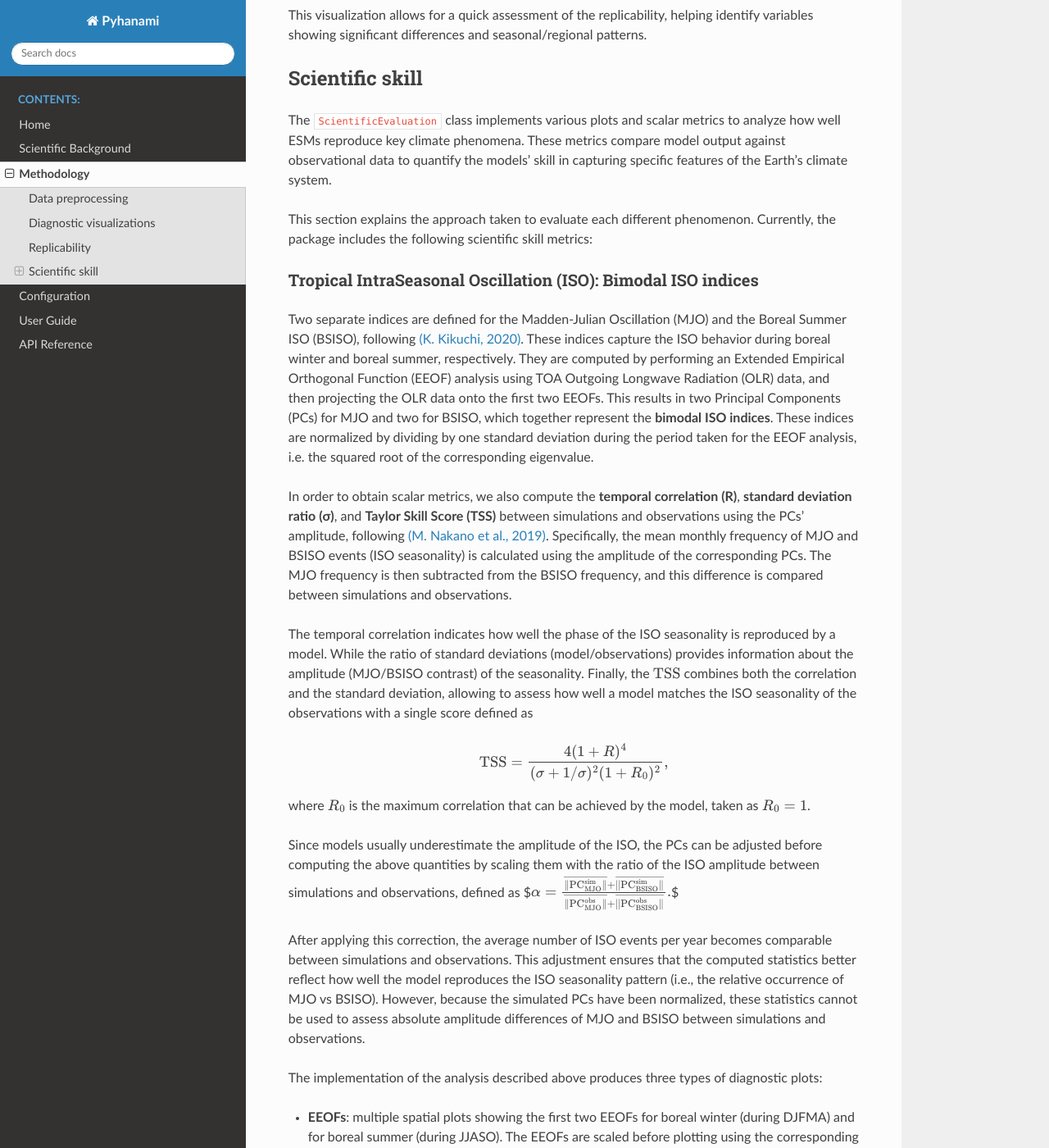
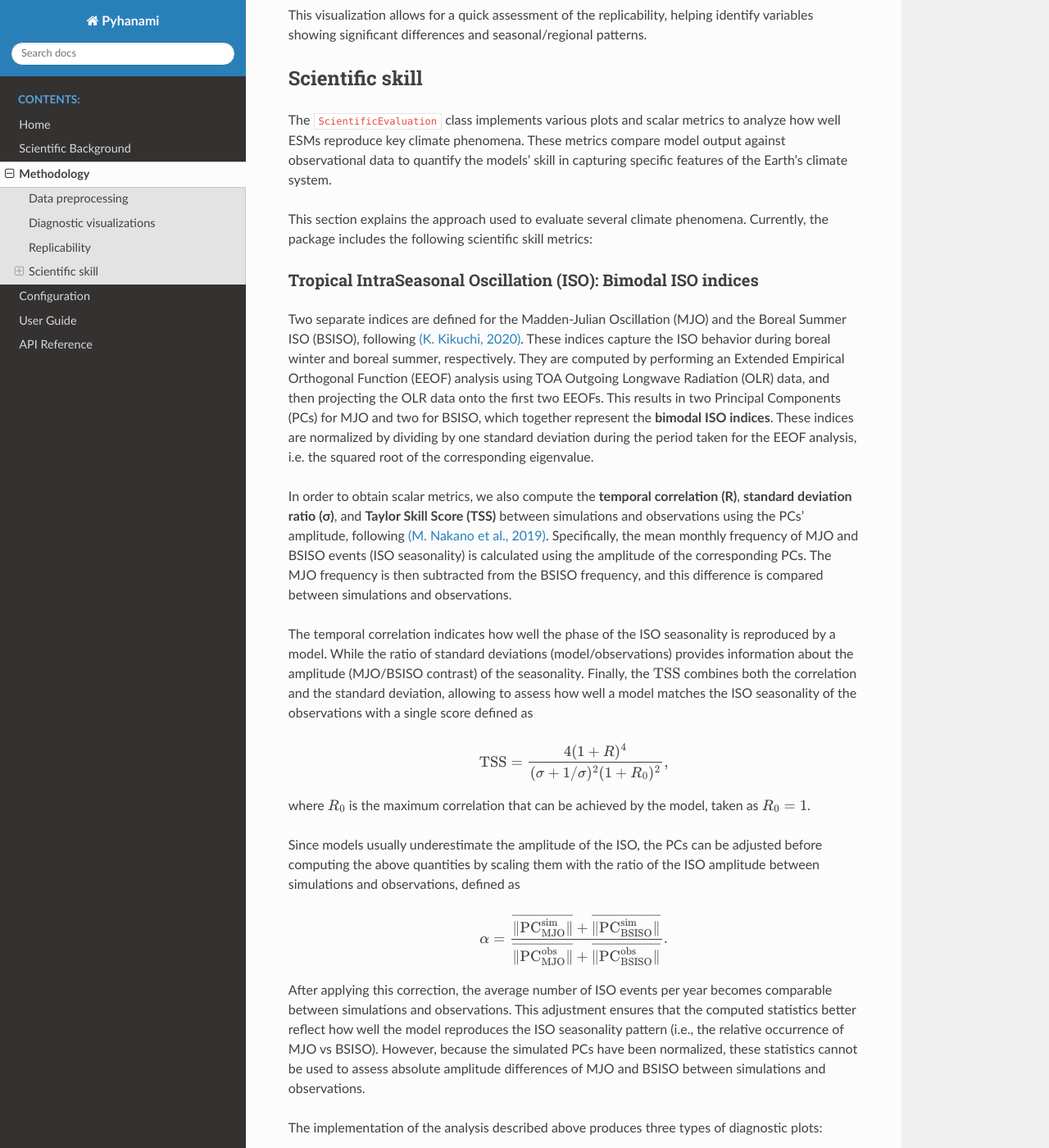
Before and after one commit to BSC-ES/pyhanami, a Sphinx documentation site: the page built from docs/source/Methodology.md, in a window 1280 px wide and 1400 px high, scrolled down 2856 px. Shown: the whole window at 82% size. Built offline with Sphinx 7.4.7 and the Read the Docs theme 3.1.0, drawn with Linux system fonts in a browser that asks for light colours.

Commit message:
Corrected alpha latex definition in ISO indices

```diff
--- a/docs/source/Methodology.md
+++ b/docs/source/Methodology.md
@@ -78,7 +78,7 @@ This visualization allows for a quick assessment of the replicability, helping i
 
 The `ScientificEvaluation` class implements various plots and scalar metrics to analyze how well ESMs reproduce key climate phenomena. These metrics compare model output against observational data to quantify the models' skill in capturing specific features of the Earth's climate system.
 
-This section explains the approach taken to evaluate each different phenomenon. Currently, the package includes the following scientific skill metrics:
+This section explains the approach used to evaluate several climate phenomena. Currently, the package includes the following scientific skill metrics:
 
 ### Tropical IntraSeasonal Oscillation (ISO): Bimodal ISO indices
 
@@ -96,6 +96,7 @@ $$
 where $R_0$ is the maximum correlation that can be achieved by the model, taken as $R_0=1$.
 
 Since models usually underestimate the amplitude of the ISO, the PCs can be adjusted before computing the above quantities by scaling them with the ratio of the ISO amplitude between simulations and observations, defined as
+
 $$
 \alpha = \frac{\overline{\lVert\text{PC}_{\text{MJO}}^{\text{sim}}\rVert} + \overline{\lVert\text{PC}_{\text{BSISO}}^{\text{sim}}\rVert}}{\overline{\lVert\text{PC}_{\text{MJO}}^{\text{obs}}\rVert} + \overline{\lVert\text{PC}_{\text{BSISO}}^{\text{obs}}\rVert}}.
 $$
```
